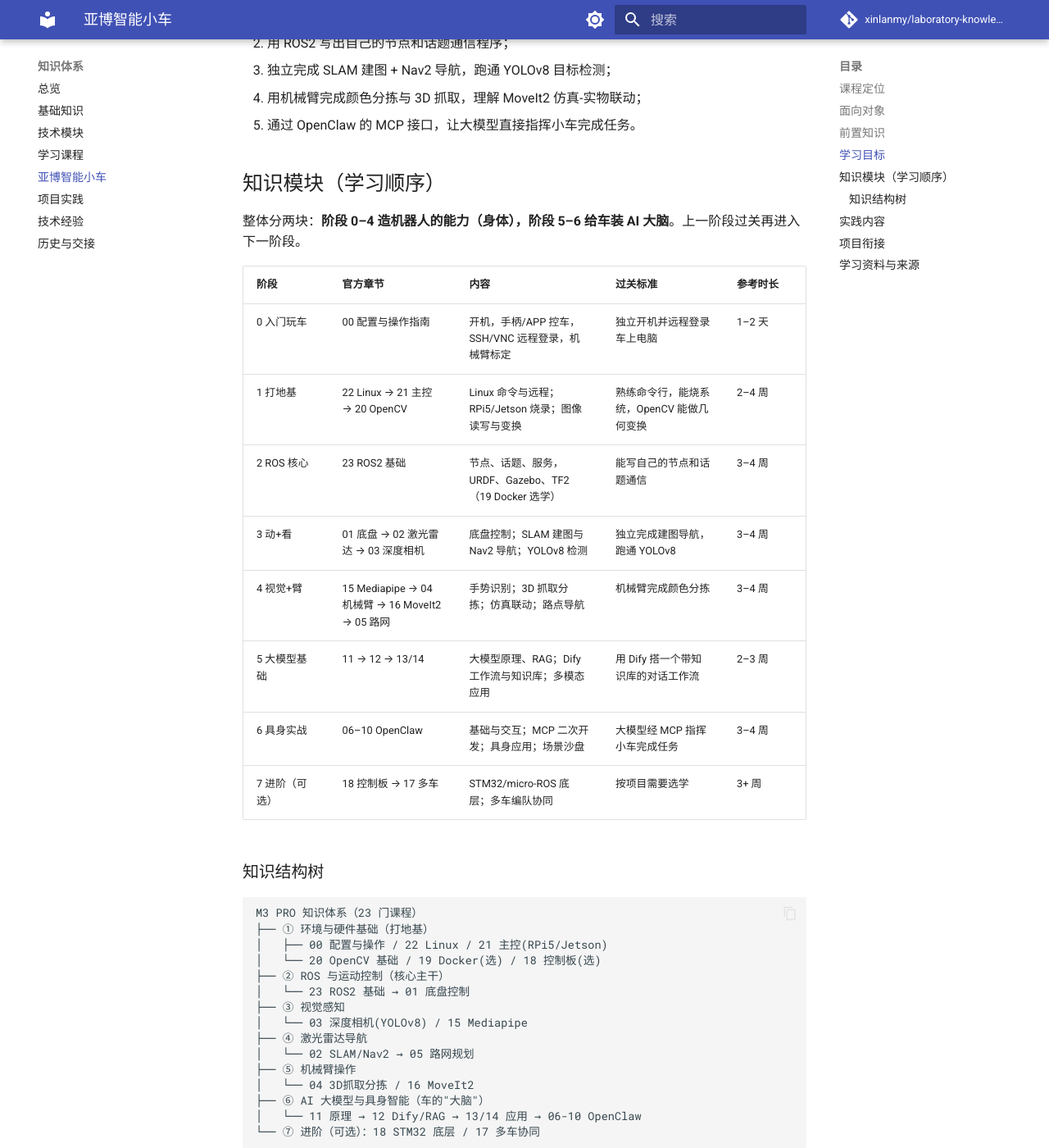
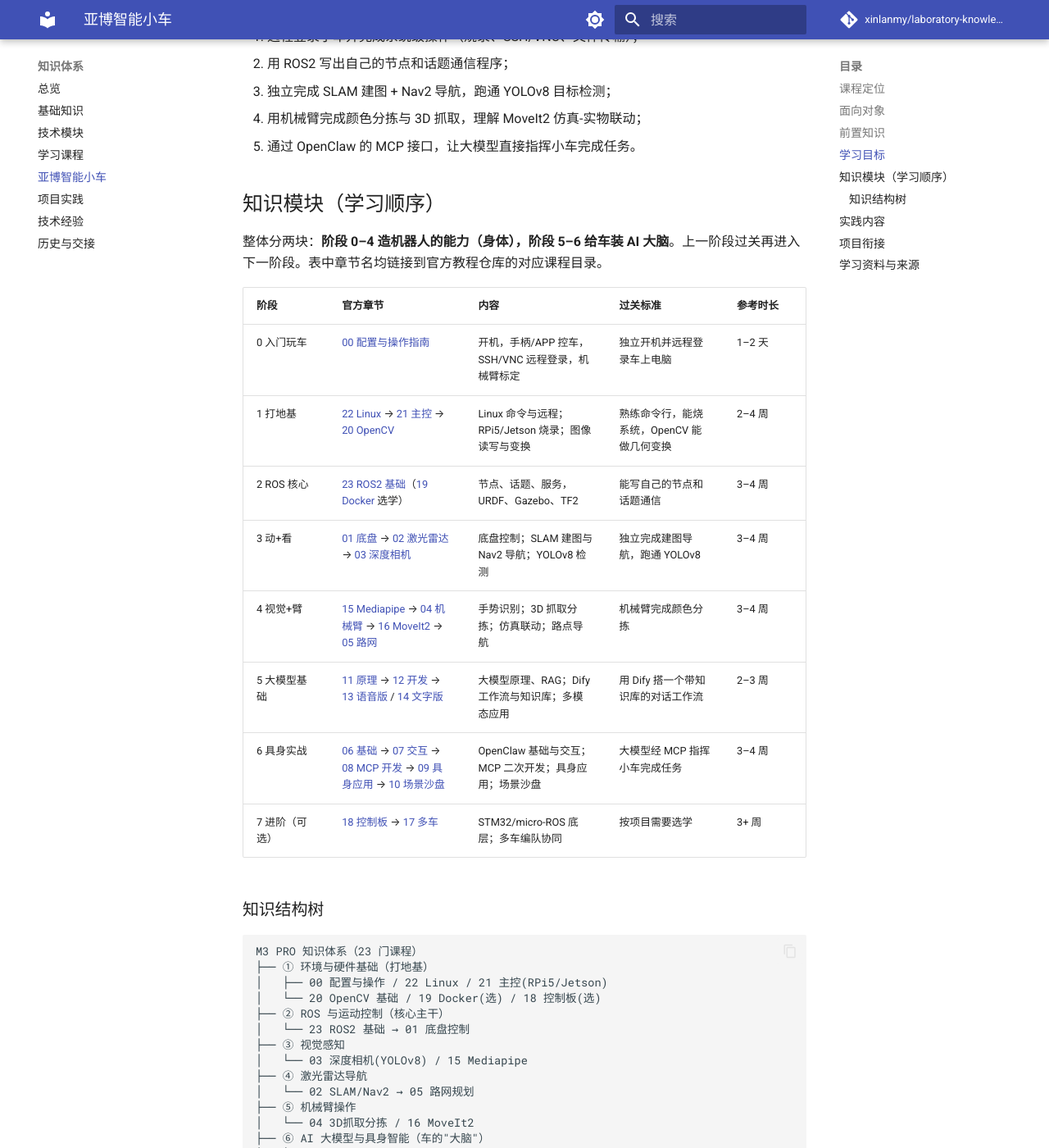
Before and after one commit to Xinlanmy/laboratory-knowledge-base, an MkDocs documentation site: the page built from docs/知识体系/学习课程/亚博智能小车/index.md, in a window 1280 px wide and 1400 px high, scrolled down 1008 px. Shown: the whole window at 82% size. Built offline with MkDocs 1.6.1 and Material for MkDocs 9.7.7, drawn with Linux system fonts in a browser that asks for light colours; comment, search, counter and statistics services are not loaded; some of the changed text lies outside the part shown.

Commit message:
revise: 亚博智能小车学习指南加章节直达链接
- 8 阶段路线表的章节名链接到 Yahboom 官方仓库对应课程目录（路径经 API 核对）
- 指南状态草稿 → 已核实，同步更新学习课程目录页
- wiki/log.md 追加 [2026-10-11] revise 记录

```diff
--- a/docs/知识体系/学习课程/亚博智能小车/index.md
+++ b/docs/知识体系/学习课程/亚博智能小车/index.md
@@ -2,8 +2,8 @@
 
 > **亚博小车学习资料 GitHub 仓库：<https://github.com/YahboomTechnology/ROSMASTER-M3PRO>**
 >
-> 状态：草稿（学习路线依据官方教程仓库目录设计，来源链接已核实）
-> 维护日期：2026-10-09
+> 状态：已核实（学习路线依据官方教程仓库目录设计，章节直达链接已逐一核对）
+> 维护日期：2026-10-11
 
 ## 课程定位
 
@@ -31,18 +31,18 @@
 
 ## 知识模块（学习顺序）
 
-整体分两块：**阶段 0–4 造机器人的能力（身体），阶段 5–6 给车装 AI 大脑**。上一阶段过关再进入下一阶段。
+整体分两块：**阶段 0–4 造机器人的能力（身体），阶段 5–6 给车装 AI 大脑**。上一阶段过关再进入下一阶段。表中章节名均链接到官方教程仓库的对应课程目录。
 
 | 阶段 | 官方章节 | 内容 | 过关标准 | 参考时长 |
 |---|---|---|---|---|
-| 0 入门玩车 | 00 配置与操作指南 | 开机，手柄/APP 控车，SSH/VNC 远程登录，机械臂标定 | 独立开机并远程登录车上电脑 | 1–2 天 |
-| 1 打地基 | 22 Linux → 21 主控 → 20 OpenCV | Linux 命令与远程；RPi5/Jetson 烧录；图像读写与变换 | 熟练命令行，能烧系统，OpenCV 能做几何变换 | 2–4 周 |
-| 2 ROS 核心 | 23 ROS2 基础 | 节点、话题、服务，URDF、Gazebo、TF2（19 Docker 选学） | 能写自己的节点和话题通信 | 3–4 周 |
-| 3 动+看 | 01 底盘 → 02 激光雷达 → 03 深度相机 | 底盘控制；SLAM 建图与 Nav2 导航；YOLOv8 检测 | 独立完成建图导航，跑通 YOLOv8 | 3–4 周 |
-| 4 视觉+臂 | 15 Mediapipe → 04 机械臂 → 16 MoveIt2 → 05 路网 | 手势识别；3D 抓取分拣；仿真联动；路点导航 | 机械臂完成颜色分拣 | 3–4 周 |
-| 5 大模型基础 | 11 → 12 → 13/14 | 大模型原理、RAG；Dify 工作流与知识库；多模态应用 | 用 Dify 搭一个带知识库的对话工作流 | 2–3 周 |
-| 6 具身实战 | 06–10 OpenClaw | 基础与交互；MCP 二次开发；具身应用；场景沙盘 | 大模型经 MCP 指挥小车完成任务 | 3–4 周 |
-| 7 进阶（可选） | 18 控制板 → 17 多车 | STM32/micro-ROS 底层；多车编队协同 | 按项目需要选学 | 3+ 周 |
+| 0 入门玩车 | [00 配置与操作指南](https://github.com/YahboomTechnology/ROSMASTER-M3PRO/tree/main/00.Configuration%20and%20Operation%20Guide) | 开机，手柄/APP 控车，SSH/VNC 远程登录，机械臂标定 | 独立开机并远程登录车上电脑 | 1–2 天 |
+| 1 打地基 | [22 Linux](https://github.com/YahboomTechnology/ROSMASTER-M3PRO/tree/main/22.Linux%20System%20Course) → [21 主控](https://github.com/YahboomTechnology/ROSMASTER-M3PRO/tree/main/21.Main%20Control%20Course) → [20 OpenCV](https://github.com/YahboomTechnology/ROSMASTER-M3PRO/tree/main/20.Image%20Processing%20Basics%20Course) | Linux 命令与远程；RPi5/Jetson 烧录；图像读写与变换 | 熟练命令行，能烧系统，OpenCV 能做几何变换 | 2–4 周 |
+| 2 ROS 核心 | [23 ROS2 基础](https://github.com/YahboomTechnology/ROSMASTER-M3PRO/tree/main/23.ROS%20Basic%20Course)（[19 Docker](https://github.com/YahboomTechnology/ROSMASTER-M3PRO/tree/main/19.Docker%20Course) 选学） | 节点、话题、服务，URDF、Gazebo、TF2 | 能写自己的节点和话题通信 | 3–4 周 |
+| 3 动+看 | [01 底盘](https://github.com/YahboomTechnology/ROSMASTER-M3PRO/tree/main/01.Chassis%20Control%20Course) → [02 激光雷达](https://github.com/YahboomTechnology/ROSMASTER-M3PRO/tree/main/02.Lidar%20Course) → [03 深度相机](https://github.com/YahboomTechnology/ROSMASTER-M3PRO/tree/main/03.Depth%20Camera%20Course) | 底盘控制；SLAM 建图与 Nav2 导航；YOLOv8 检测 | 独立完成建图导航，跑通 YOLOv8 | 3–4 周 |
+| 4 视觉+臂 | [15 Mediapipe](https://github.com/YahboomTechnology/ROSMASTER-M3PRO/tree/main/15.Mediapipe%20Visual%20Course) → [04 机械臂](https://github.com/YahboomTechnology/ROSMASTER-M3PRO/tree/main/04.Robotic%20Arm%20and%203D%20Space%20Gripping%20Course) → [16 MoveIt2](https://github.com/YahboomTechnology/ROSMASTER-M3PRO/tree/main/16.MoveIt2%20Simulation%20Course) → [05 路网](https://github.com/YahboomTechnology/ROSMASTER-M3PRO/tree/main/05.Road%20network%20planning%20and%20navigation) | 手势识别；3D 抓取分拣；仿真联动；路点导航 | 机械臂完成颜色分拣 | 3–4 周 |
+| 5 大模型基础 | [11 原理](https://github.com/YahboomTechnology/ROSMASTER-M3PRO/tree/main/11.AI%20Model%20Basics) → [12 开发](https://github.com/YahboomTechnology/ROSMASTER-M3PRO/tree/main/12.AI%20Model%20Development) → [13 语音版](https://github.com/YahboomTechnology/ROSMASTER-M3PRO/tree/main/13.AI%20Model%20-%20Voice%20Version) / [14 文字版](https://github.com/YahboomTechnology/ROSMASTER-M3PRO/tree/main/14.AI%20Model%20-%20Text%20Version) | 大模型原理、RAG；Dify 工作流与知识库；多模态应用 | 用 Dify 搭一个带知识库的对话工作流 | 2–3 周 |
+| 6 具身实战 | [06 基础](https://github.com/YahboomTechnology/ROSMASTER-M3PRO/tree/main/06.OpenClaw%20Basic%20Course) → [07 交互](https://github.com/YahboomTechnology/ROSMASTER-M3PRO/tree/main/07.OpenClaw%20Interaction%20Method) → [08 MCP 开发](https://github.com/YahboomTechnology/ROSMASTER-M3PRO/tree/main/08.OpenClaw%20Development) → [09 具身应用](https://github.com/YahboomTechnology/ROSMASTER-M3PRO/tree/main/09.OpenClaw%20Embodied%20intelligent%20application) → [10 场景沙盘](https://github.com/YahboomTechnology/ROSMASTER-M3PRO/tree/main/10.OpenClaw%20scenario%20sandbox) | OpenClaw 基础与交互；MCP 二次开发；具身应用；场景沙盘 | 大模型经 MCP 指挥小车完成任务 | 3–4 周 |
+| 7 进阶（可选） | [18 控制板](https://github.com/YahboomTechnology/ROSMASTER-M3PRO/tree/main/18.Control%20Board%20Course) → [17 多车](https://github.com/YahboomTechnology/ROSMASTER-M3PRO/tree/main/17.Multi-vehicle%20Course) | STM32/micro-ROS 底层；多车编队协同 | 按项目需要选学 | 3+ 周 |
 
 ### 知识结构树
 
```
Also changed, not shown: docs/知识体系/学习课程/index.md (+1 -1 lines), wiki/log.md (+6 -0 lines).
